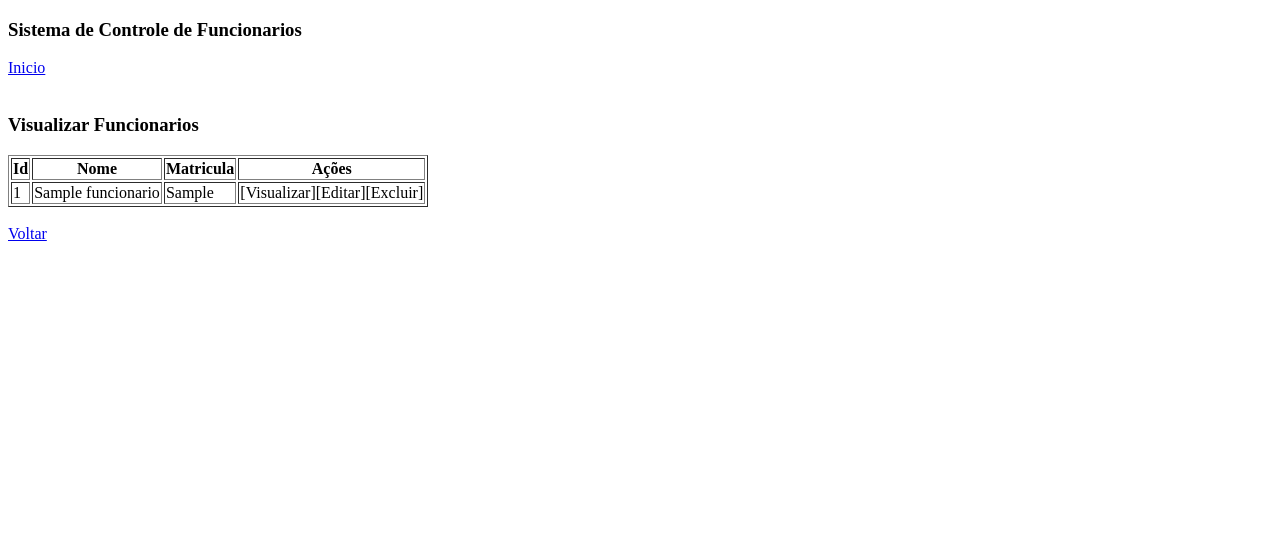
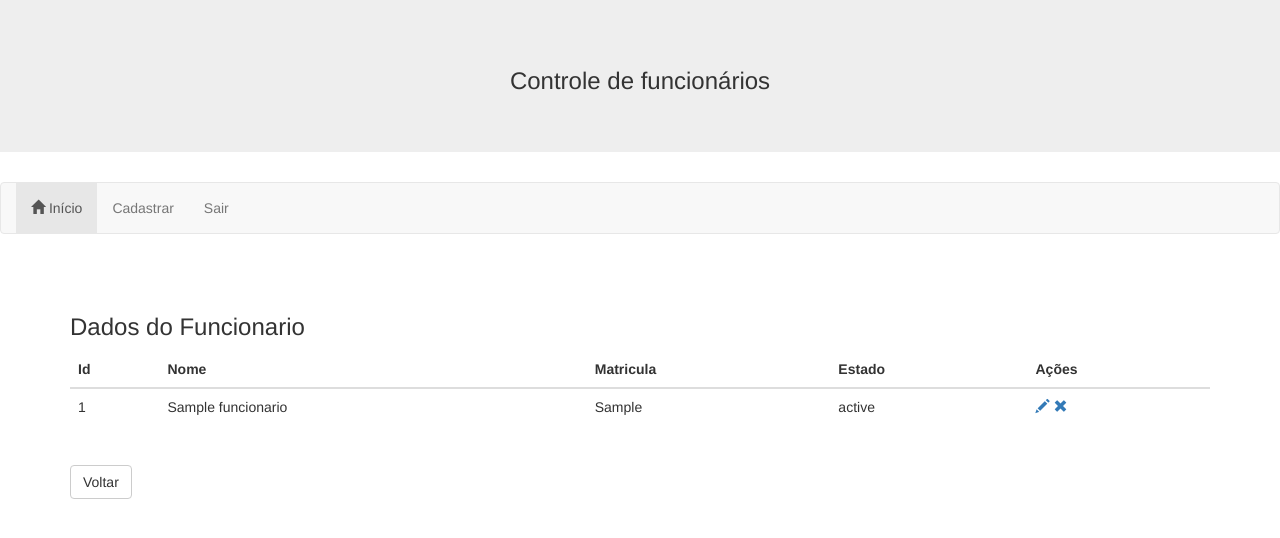
Before and after one commit to luizmn/crud_fvs, a Django app: page /funcionario/func_view/1 in a window 1280 px wide. Shown: the top 538 px of the page. Run offline with Django 3.2, Linux system fonts and the light colour scheme; tables that the repository leaves empty hold one stand-in row (values such as "Sample post"); some libraries are stand-ins or nearby versions.

Commit message:
Added CRUD actions and views

```diff
--- a/funcionario/forms.py
+++ b/funcionario/forms.py
@@ -5,4 +5,4 @@ from .models import Funcionario
 class FuncionarioForm(ModelForm):
     class Meta:
         model = Funcionario
-        fields = ['fnc_nome', 'fnc_matricula']
+        fields = ['fnc_nome', 'fnc_matricula', 'fnc_estado']
--- a/funcionario/models.py
+++ b/funcionario/models.py
@@ -4,6 +4,7 @@ from django.db import models
 class Funcionario(models.Model):
     fnc_nome = models.CharField(max_length=100)
     fnc_matricula = models.CharField(max_length=10, blank=True)
+    fnc_estado = models.CharField(max_length=30, blank=True)
 
     def __str__ (self):
         return self.fnc_nome
--- a/funcionario/templates/func_create.html
+++ b/funcionario/templates/func_create.html
@@ -5,7 +5,8 @@
         {% csrf_token %}
         Nome: {{ form.fnc_nome }}<br><br>
         Matricula: {{ form.fnc_matricula }}<br><br>
-        <button type="submit">Cadastrar</button>
-        <a href="{% url 'func_gerenciar' %}">Cancelar</a>
+        Estado: {{ form.fnc_estado }}<br><br>
+        <button type="submit" class="btn btn-default">Cadastrar</button>
+        <a href="{% url 'func_gerenciar' %}"><button type="button" class="btn btn-default">Cancelar</button></a>
     </form>
 {% endblock %}
--- a/funcionario/templates/func_view.html
+++ b/funcionario/templates/func_view.html
@@ -1,22 +1,33 @@
 {% extends 'base.html' %}
 {% block conteudo %}
-    <h3> Visualizar Funcionarios </h3>
-    <table border=1>
-        <theader>
+    <h3> Dados do Funcionario </h3>
+    <div class="table-responsive">
+        <table class="table">
+            <thead>
                 <th>Id</th>
                 <th>Nome</th>
                 <th>Matricula</th>
+                <th>Estado</th>
                 <th>A&ccedil;&otilde;es</th>
-        </theader>
+            </thead>
             <tbody>
                 <tr>
                     <td>{{ model.id }}</td>
                     <td>{{ model.fnc_nome }}</td>
                     <td>{{ model.fnc_matricula }}</td>
-                <td>[Visualizar][Editar][Excluir]</td>
+                    <td>{{ model.fnc_estado }}</td>
+                    <td>
+                        <a href="{% url 'func_update' model.id %}">
+                            <span class="glyphicon glyphicon-pencil"></span>
+                        </a>
+                        <a href="{% url 'func_delete' model.id %}">
+                            <span class="glyphicon glyphicon-remove"></span>
+                        </a>
+                    </td>
                 </tr>
             </tbody>
         </table>
+    </div>
     <br>
-    <a href="{% url 'func_gerenciar' %}">Voltar</a>
+    <a href="{% url 'func_gerenciar' %}"><button type="button" class="btn btn-default">Voltar</button></a>
 {% endblock %}
--- a/funcionario/urls.py
+++ b/funcionario/urls.py
@@ -4,7 +4,7 @@ from .views import func_gerenciar, func_create, func_delete, func_update, func_v
 urlpatterns = [
                path('', func_gerenciar, name='func_gerenciar'),
                path('func_create', func_create, name='func_create'),
-               path('func_delete', func_delete, name='func_delete'),
+               path('func_delete/<int:id>', func_delete, name='func_delete'),
                path('func_update/<int:id>', func_update, name='func_update'),
                path('func_view/<int:id>', func_view, name='func_view'),
 ]
--- a/funcionario/views.py
+++ b/funcionario/views.py
@@ -22,9 +22,15 @@ def func_create(request):
 
 
 # Deletar funcionario
-def func_delete(request):
+def func_delete(request, id):
     """Excluir funcionario."""
-    return render(request, 'func_delete.html')
+    model = get_object_or_404(Funcionario, pk=id)
+
+    if request.POST:
+        model.delete()
+        return redirect('func_gerenciar')
+
+    return render(request, 'func_delete.html', {'model': model})
 
 
 # Atualizar funcionario
--- a/templates/base.html
+++ b/templates/base.html
@@ -1,15 +1,36 @@
 <!DOCTYPE html>
 <html lang="en">
 <head>
-        <meta charset="UTF-8">
-            <title>FVS</title>
+    <meta charset="UTF-8">
+    <title>FVS</title>
+    <meta name="viewport" content="width=device-width, initial-scale=1">
+    <link rel="stylesheet" href="https://maxcdn.bootstrapcdn.com/bootstrap/3.4.0/css/bootstrap.min.css">
+    <script src="https://ajax.googleapis.com/ajax/libs/jquery/3.3.1/jquery.min.js"></script>
+    <script src="https://maxcdn.bootstrapcdn.com/bootstrap/3.4.0/js/bootstrap.min.js"></script>
 </head>
 <body>
-    <h3> Sistema de Controle de Funcionarios </h3>
-    <a href="{% url 'func_gerenciar' %}">Inicio</a>
+<div class="jumbotron text-center">
+  <h3>Controle de funcion&aacute;rios</h3>
+</div>
+
+    <nav class="navbar navbar-default">
+      <div class="container-fluid">
+        <ul class="nav navbar-nav">
+          <li class="active">
+              <a href="{% url 'func_gerenciar' %}">
+                  <span class="glyphicon glyphicon-home"></span>&nbsp;In&iacute;cio
+              </a>
+          </li>
+          <li><a href="{% url 'func_create' %}">Cadastrar</a></li>
+          <li><a href="#">Sair</a></li>
+        </ul>
+      </div>
+    </nav>
         <br>
         <br>
-        {% block conteudo %}
-        {% endblock %}
+        <div class="container">
+            {% block conteudo %}
+            {% endblock %}
+        </div>
 </body>
 </html>
```
Also changed, not shown: funcionario/templates/func_delete.html (+7 -0 lines), funcionario/templates/func_gerenciar.html (+13 -5 lines), funcionario/templates/func_update.html (+4 -3 lines). Lines whose indentation alone changed are shown as unchanged.
